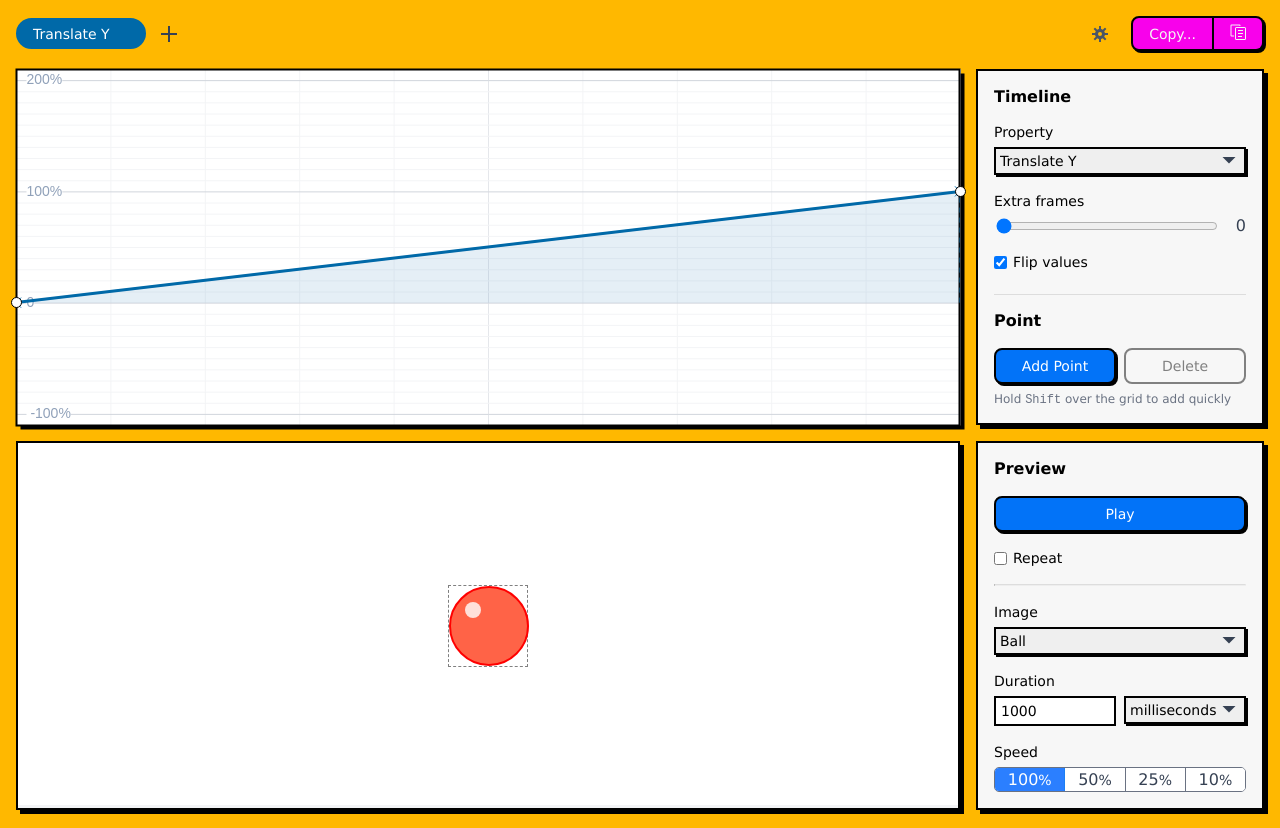
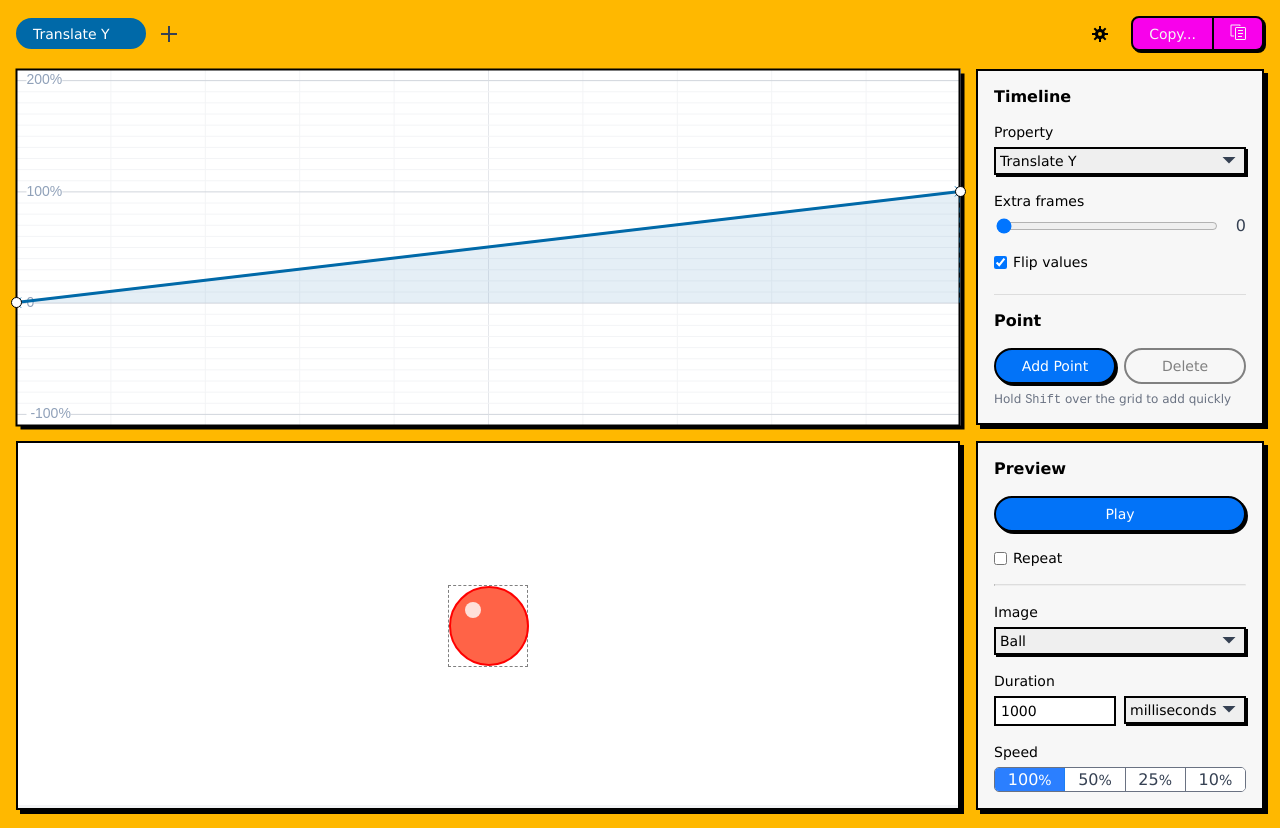
Before and after one commit to gillibrand/keyframe-click, a React (Vite) app: page / in a window 1280 px wide. Built offline with nearby package versions, Linux system fonts and the light colour scheme.

Commit message:
Round buttons and tweak animations

```diff
--- a/src/app/App.tsx
+++ b/src/app/App.tsx
@@ -426,7 +426,7 @@ function App() {
               <MenuButton
                 style={{
                   // TODO: standard icon colors
-                  color: "var(--c-gray-600)",
+                  color: "var(--c-neo-black)",
                 }}
                 title="Settings"
               >
--- a/src/components/menu/menu.css
+++ b/src/components/menu/menu.css
@@ -68,8 +68,11 @@
       background-color: rgba(0 0 0 / 0.1);
     }
 
+    transition: rotate 250ms;
+
     &[aria-pressed="true"] {
       background-color: rgba(0 0 0 / 0.15);
+      rotate: 0.25turn;
     }
 
     &:active {
--- a/src/export/ExportDialog.css
+++ b/src/export/ExportDialog.css
@@ -20,19 +20,20 @@
   box-shadow: 0.25rem 0.25rem 2rem rgba(0 0 0 / 0.2);
   box-shadow:
     0.25rem 0.25rem 0 0 var(--c-neo-black),
-    0 0 0 1px white;
+    0 0 0 1px white,
+    0.25rem 0.25rem 0 1px white;
 
   &::backdrop {
-    background: rgba(0 0 0 / 0.1);
+    background: rgba(0 0 0 / 0);
   }
 
   &::backdrop {
     background: rgba(0 0 0 / 0);
-    transition: background 100ms linear;
+    transition: background 96ms linear;
   }
 
   &.is-open::backdrop {
-    background: rgba(0, 0, 0, 0.05);
+    background: rgba(0, 0, 0, 0.1);
   }
 
   .ExportDialog__tail {
--- a/src/export/ExportDialog.tsx
+++ b/src/export/ExportDialog.tsx
@@ -41,7 +41,7 @@ export function ExportDialog({ open, onClose, layers, id }: Props) {
         dialog.classList.add("is-open");
         dialog.animate(
           {
-            scale: [0.9, 1],
+            scale: [0.5, 1],
             opacity: [0, 1],
           },
           AnimOptions
@@ -60,7 +60,7 @@ export function ExportDialog({ open, onClose, layers, id }: Props) {
 
     await dialog.animate(
       {
-        scale: [1, 0.9],
+        scale: [1, 0.5],
         opacity: [1, 0],
       },
       AnimOptions
--- a/src/style/global.css
+++ b/src/style/global.css
@@ -165,6 +165,7 @@ input[type="checkbox"] {
   appearance: none;
   border: solid 2px var(--c-neo-black);
   border-radius: 0.5rem;
+  border-radius: 999px;
   padding: 0.5rem 1rem;
   background-color: white;
 
--- a/src/style/layout.css
+++ b/src/style/layout.css
@@ -16,10 +16,10 @@
   & + & {
     margin-top: 1rem;
     /* padding-top: 1.5rem; */
-    background-color: var(--c-neo-yellow);
-    background-color: var(--c-neo-white);
-    background-color: var(--c-neo-teal);
-    background-color: var(--c-neo-orange);
+    /* background-color: var(--c-neo-yellow); */
+    /* background-color: var(--c-neo-white); */
+    /* background-color: var(--c-neo-teal); */
+    /* background-color: var(--c-neo-orange); */
     /* background-image: linear-gradient(180deg, rgba(0 0 0 / 0.035), transparent 25%); */
   }
 }
```
